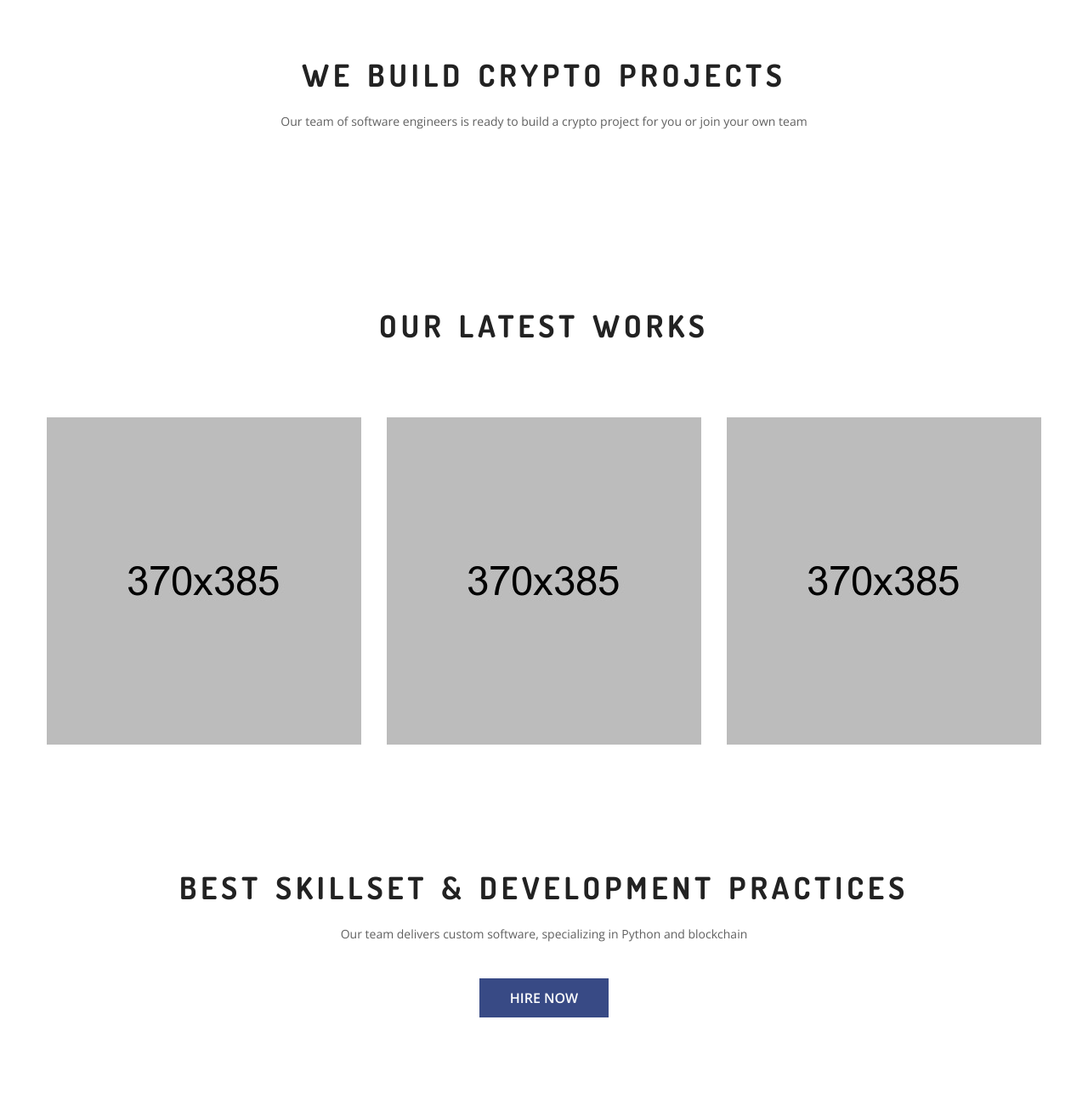
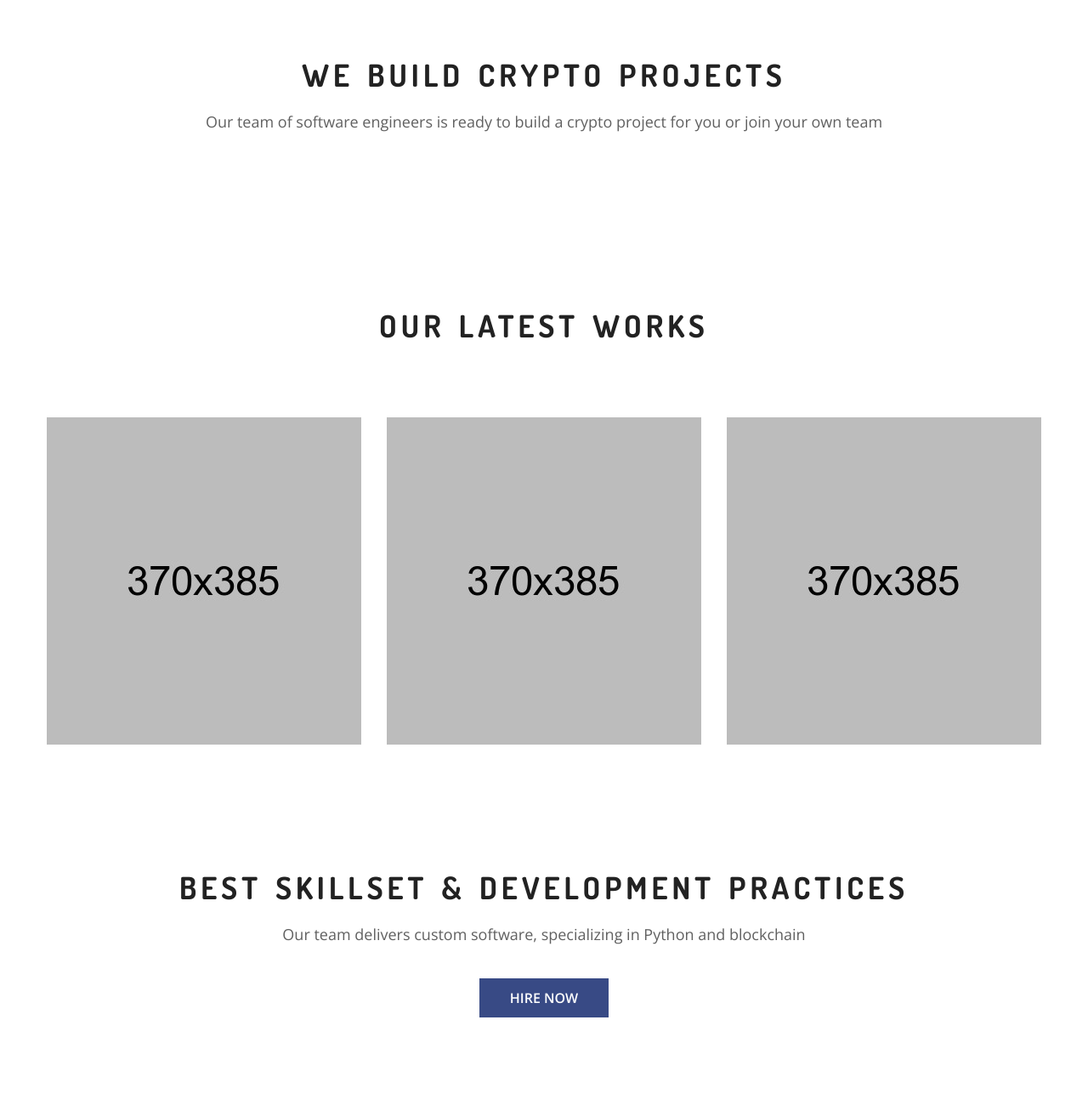
Before and after one commit to DQST/chainers.team, a plain HTML site: page index.html in a window 1280 px wide. Shown: the part 880-2180 px from the top of the page at 85% size. Drawn offline with nearby package versions, Linux system fonts and the light colour scheme.

Commit message:
Update style

```diff
--- a/index.html
+++ b/index.html
@@ -151,7 +151,7 @@
                 <!-- Section Title Start -->
                 <div id="about" class="section-title text-center mb-60">
                     <h2>We build crypto projects</h2>
-                    <p>Our team of software engineers is ready to build a crypto project
+                    <p style="font-size: 18px; width: 80%;">Our team of software engineers is ready to build a crypto project
                     for you or join your own team</p>
                 </div>
             </div>
@@ -217,7 +217,7 @@
                 <!-- Section Title Start -->
                 <div class="section-title text-center">
                     <h2 class="wow slideInUp" data-wow-duration="1s" data-wow-delay=".2s">Best skillset & development practices</h2>
-                    <p class="wow slideInUp" data-wow-duration="1.5s" data-wow-delay=".3s">Our team delivers custom software, specializing in Python and blockchain </p>
+                    <p class="wow slideInUp" data-wow-duration="1.5s" data-wow-delay=".3s" style="font-size: 18px; width: 80%;">Our team delivers custom software, specializing in Python and blockchain </p>
                     <a class="transparent-btn blue-btn wow slideInUp" data-wow-duration="1.8s" data-wow-delay=".4s" href="https://calendly.com/chainartsoft/30min" target="_blank" rel="noopener noreferrer">Hire now</a>
                 </div>
                 <!-- Section Title End -->
```
